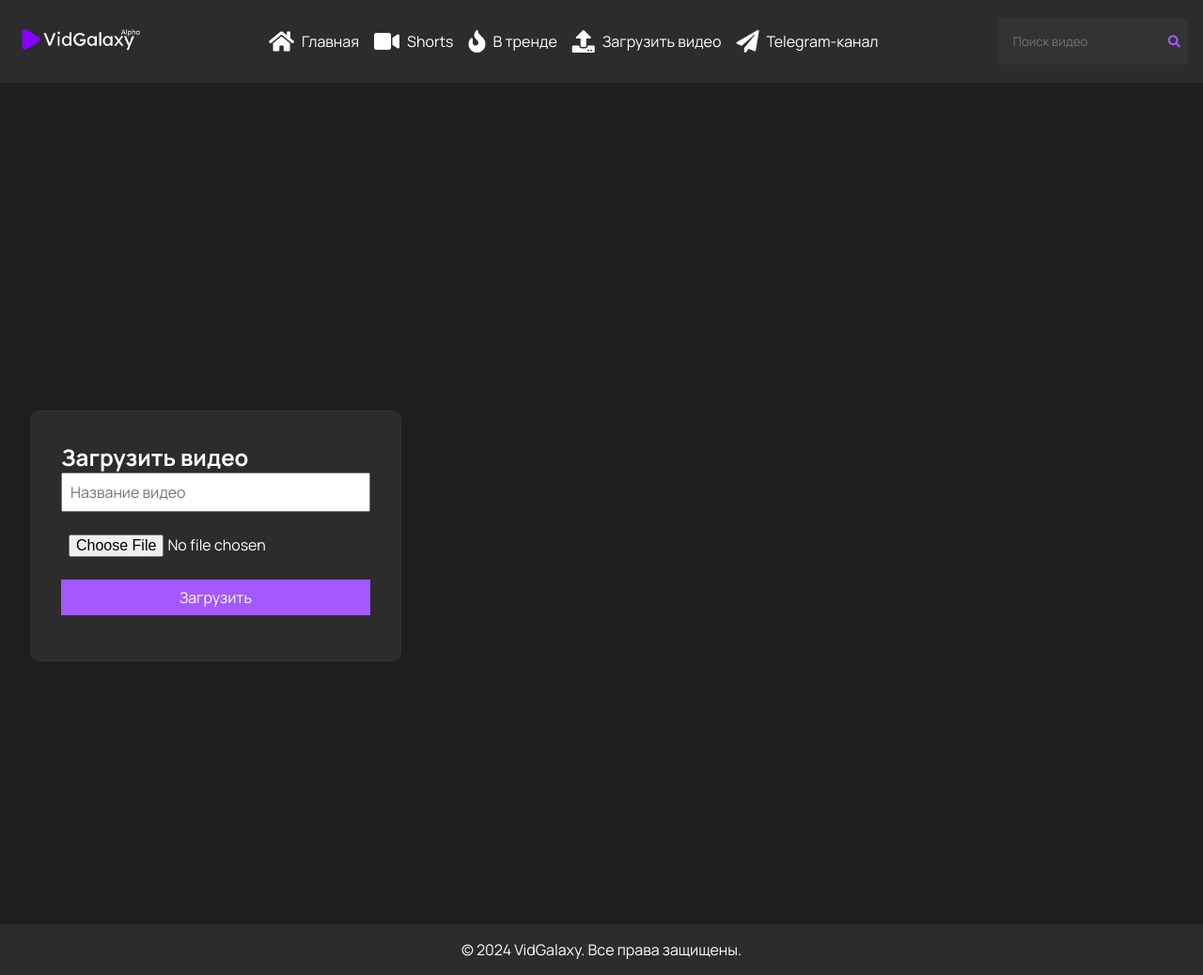
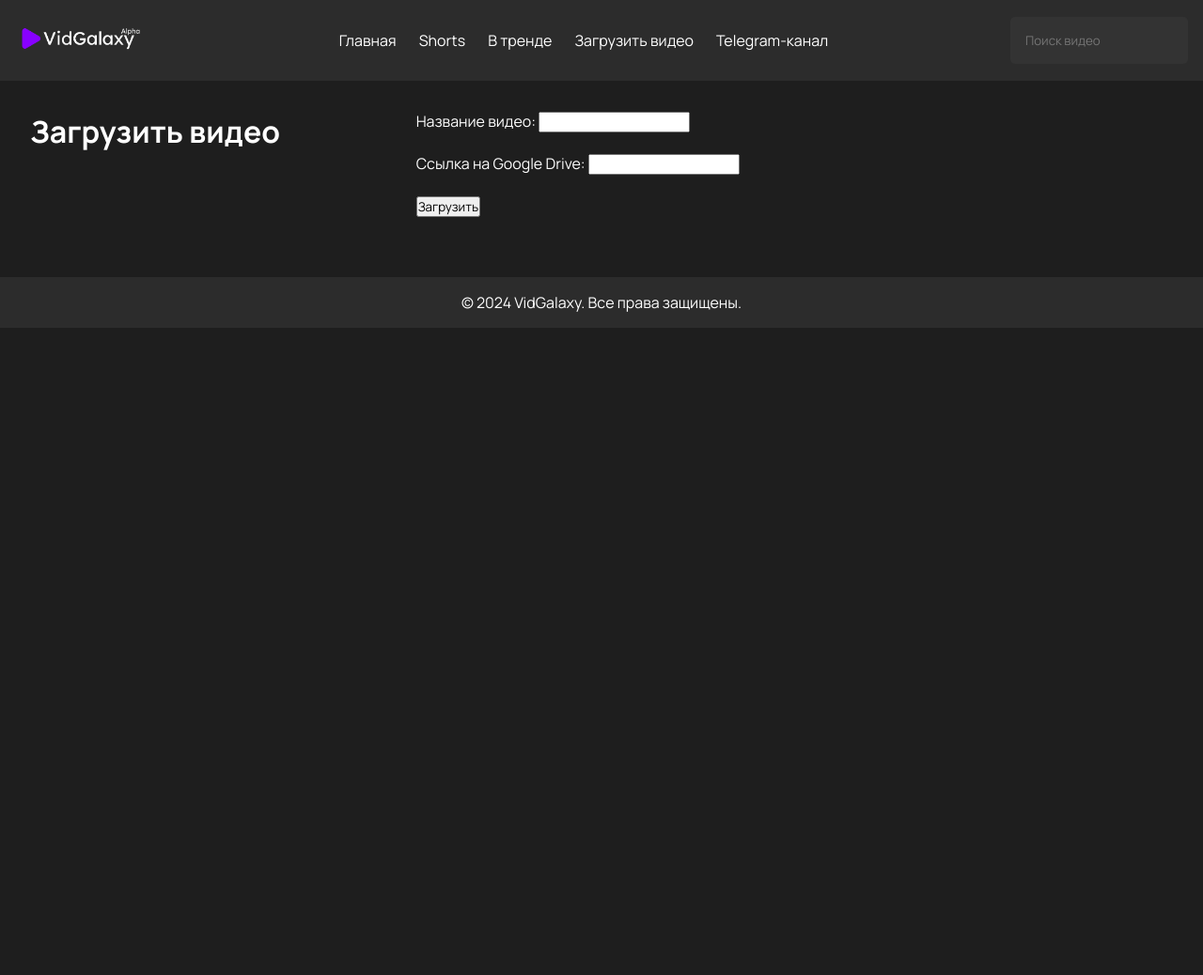
Before and after one commit to ANT920/VidGalaxy, a Flask app: page /upload in a window 1280 px wide. Shown: the whole page at 94% size. After the commit the page ends 349 px from the top, so only its background shows below. Run offline with Flask 3, Linux system fonts and the light colour scheme.

Commit message:
Update upload.html

```diff
--- a/templates/upload.html
+++ b/templates/upload.html
@@ -5,43 +5,6 @@
     <meta name="viewport" content="width=device-width, initial-scale=1.0">
     <title>Загрузить видео - VidGalaxy</title>
     <link rel="stylesheet" href="{{ url_for('static', filename='styles.css') }}">
-    <link rel="stylesheet" href="https://cdnjs.cloudflare.com/ajax/libs/font-awesome/5.15.3/css/all.min.css">
-    <style>
-        .upload-container {
-            display: flex;
-            justify-content: center;
-            align-items: center;
-            height: calc(100vh - 100px); /* Вычитаем высоту шапки */
-            margin-top: 100px; /* Учитываем высоту шапки */
-        }
-
-        .upload-form {
-            border: 1px solid #333;
-            border-radius: 10px;
-            padding: 2rem;
-            background-color: #2c2c2c;
-            color: #fff;
-        }
-
-        .upload-form input, .upload-form button {
-            display: block;
-            width: 100%;
-            margin-bottom: 1rem;
-            padding: 0.5rem;
-            font-size: 1rem;
-        }
-
-        .upload-form button {
-            background-color: #a259ff;
-            border: none;
-            color: #fff;
-            cursor: pointer;
-        }
-
-        .upload-form button:hover {
-            background-color: #8223ff;
-        }
-    </style>
 </head>
 <body>
     <header>
@@ -63,14 +26,14 @@
         </div>
     </header>
     <main class="main-content">
-        <div class="upload-container">
-            <form action="/upload" method="post" enctype="multipart/form-data" class="upload-form">
-                <h2>Загрузить видео</h2>
-                <input type="text" name="title" placeholder="Название видео" required>
-                <input type="file" name="file" required>
-                <button type="submit">Загрузить</button>
-            </form>
-        </div>
+        <h1>Загрузить видео</h1>
+        <form action="{{ url_for('upload') }}" method="post" enctype="multipart/form-data">
+            <label for="title">Название видео:</label>
+            <input type="text" id="title" name="title" required><br><br>
+            <label for="google_drive_url">Ссылка на Google Drive:</label>
+            <input type="url" id="google_drive_url" name="google_drive_url" required><br><br>
+            <input type="submit" value="Загрузить">
+        </form>
     </main>
     <footer>
         <p>&copy; 2024 VidGalaxy. Все права защищены.</p>
```
